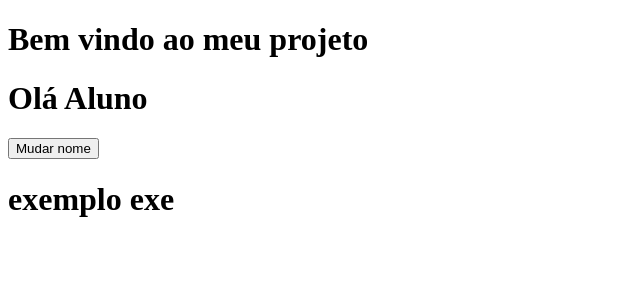
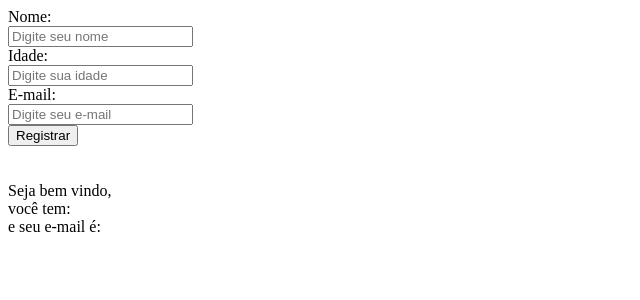
Before and after one commit to Richardy-Rodrigues/FirstSite_web_react, a React (Create React App) app: page / in a window 1280 px wide. Shown: the top 300 px of the page, without its empty margins (0-640 px from the left). Built offline with nearby package versions, Linux system fonts and the light colour scheme.

Commit message:
Formulário criado e mostrando os dados informados

```diff
--- a/public/index.html
+++ b/public/index.html
@@ -19,8 +19,6 @@
   </head>
   <body>
     <noscript>You need to enable JavaScript to run this app.</noscript>
-    <div id="root"></div>
-
-    <div id="exemplo"></div>
+    <div id="cadastro"></div>
   </body>
 </html>
--- a/src/App.js
+++ b/src/App.js
@@ -1,20 +1,10 @@
 import { useState } from "react";
-// import Nome from "./Components/Nome";
+import Cadastro from "./Components/Cadastro";
 
 function App() {
-  const [aluno, setAluno] = useState('Aluno');
-
-  function handleChangeName(nome) {
-    setAluno(nome)
-  }
-
   return (
     <div>
-      <h1>Bem vindo ao meu projeto</h1>
-      <h1>Olá {aluno}</h1>
-      <button onClick={ () => handleChangeName('Richardy') }>
-        Mudar nome
-      </button>
+      <Cadastro/>
     </div>
   );
 }
--- a/src/Components/Cadastro.js
+++ b/src/Components/Cadastro.js
@@ -14,7 +14,6 @@ function Cadastro() {
             email: email,
         })
     }
-}
 
     return (
         <div>
@@ -23,8 +22,28 @@ return (
                 <input placeholder="Digite seu nome"
                 value={nome}
                 onChange={ (e) => setNome(e.target.value)}/><br/>
+
+                <label>Idade:</label><br/>
+                <input placeholder="Digite sua idade"
+                value={idade}
+                onChange={ (e) => setIdade(e.target.value)}/><br/>
+
+                <label>E-mail:</label><br/>
+                <input placeholder="Digite seu e-mail"
+                value={email}
+                onChange={ (e) => setEmail(e.target.value)}/><br/>
+
+                <button type="submit">Registrar</button>
             </form>
+            <br/><br/>
+
+            <div>
+                <span>Seja bem vindo, {user.nome}</span><br/>
+                <span>você tem: {user.idade}</span><br/>
+                <span>e seu e-mail é: {user.email}</span><br/>
+            </div>
         </div>
     )
 
+}
 export default Cadastro;
--- a/src/index.js
+++ b/src/index.js
@@ -1,18 +1,10 @@
 import React from 'react';
 import ReactDOM from 'react-dom/client';
-import App from './App';
-import Exemplo from './Components/Exemplo';
+import Cadastro from './Components/Cadastro';
 
-const root = ReactDOM.createRoot(document.getElementById('root'));
-root.render(
+const cadastro = ReactDOM.createRoot(document.getElementById('cadastro'));
+cadastro.render(
   <React.StrictMode>
-    <App />
+    <Cadastro />
   </React.StrictMode>
 );
-
-const exemplo = ReactDOM.createRoot(document.getElementById('exemplo'));
-exemplo.render(
-  <React.StrictMode>
-    <Exemplo />
-  </React.StrictMode>
-)
```
Lines whose indentation alone changed are shown as unchanged.
